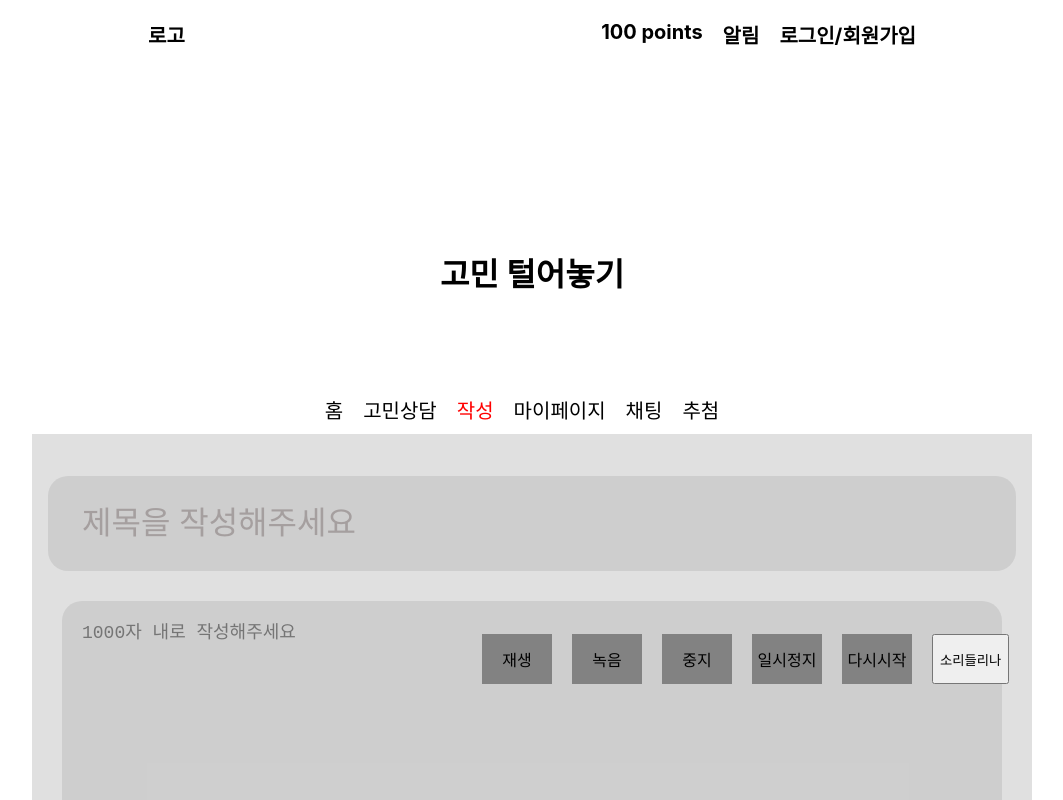
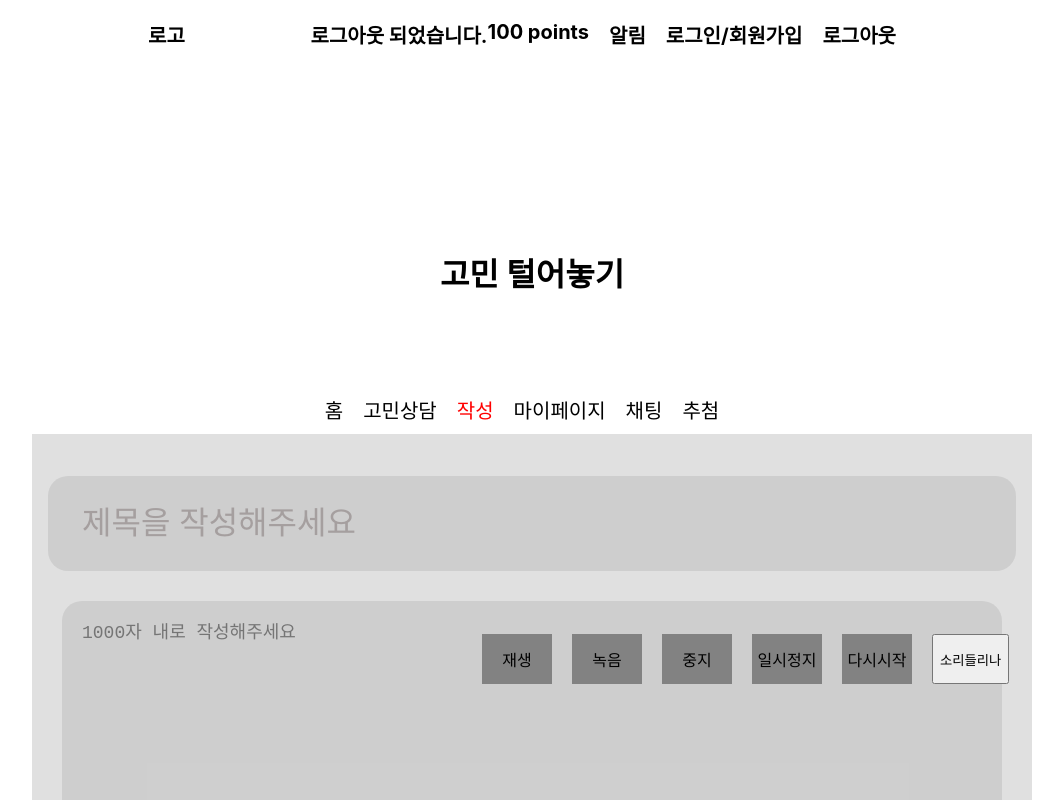
Before and after one commit to hh99-Final-Project/bluemoonFE, a React (Create React App) app: page /post in a window 1280 px wide. Shown: the top 800 px of the page, without its empty margins (108-1171 px from the left). Built offline with nearby package versions, Linux system fonts and the light colour scheme; no server answers.

Commit message:
feat: 로그인 유지 처리 추가

```diff
--- a/src/apis/userApi.js
+++ b/src/apis/userApi.js
@@ -29,7 +29,7 @@ export const userApi = {
 
     isLogin: async () => {
         const data = await instance.get('/api/user/islogin');
-        return data;
+        return data.data;
     },
 
     nickNameCheck: async (nickName) => {
--- a/src/pages/SelectMode.js
+++ b/src/pages/SelectMode.js
@@ -24,7 +24,7 @@ function SelectMode(props){
             </MoveToDiary>
 
             <MoveToDiary onClick={() => navigate('/diarylist')}>
-                고민 상담하기
+                고민 둘러보기
             </MoveToDiary>
         </React.Fragment>
     );
--- a/src/pages/SignUp.js
+++ b/src/pages/SignUp.js
@@ -124,8 +124,8 @@ const Input = styled.input`
 `;
 
 const Button = styled.button`
-    background-color: ${(props) => (props.isvalid === "true" ? "blue" : "gray")};
-    pointer-events: ${(props) => (props.isvalid === "true" ? "auto" : "none")};
+    background-color: ${(props) => (props.isvalid === true ? "blue" : "gray")};
+    pointer-events: ${(props) => (props.isvalid === true ? "auto" : "none")};
     color: #ffffff;
 
     border: none;
--- a/src/pages/WriteDiary.js
+++ b/src/pages/WriteDiary.js
@@ -8,6 +8,7 @@ import Header2 from "../shared/Header2";
 import Popup from "../shared/Popup";
 import { diaryApi } from "../apis/diaryApi";
 import useStore from "../zustand/store";
+import {useSelector} from "react-redux";
 
 WriteDiary.propTypes = {};
 
@@ -28,6 +29,8 @@ function WriteDiary(props) {
   const [isOpenPopup, setIsOpenPopup] = useState(false);
   const [test, setTest] = useState();
 
+  const userInfo = useSelector((state) => state.userSlice.userInfo)
+
   const onChangeTitleHandler = (e) => {
     setTitle(e.target.value);
   };
@@ -41,6 +44,12 @@ function WriteDiary(props) {
   };
 
   const onClickHandler = (e) => {
+
+    if(!userInfo){
+      window.alert('로그인하셔야 등록 가능합니다!')
+      return;
+    }
+
     // api 연동 (voice 보내기 or 다이어리 내역 보내기)
     diaryApi.createPost(title, diary, audioUrl).then((response) => {
       console.log(response);
--- a/src/redux/modules/userSlice.js
+++ b/src/redux/modules/userSlice.js
@@ -1,4 +1,5 @@
 import { createSlice, createAsyncThunk } from '@reduxjs/toolkit'
+import { userApi } from "../../apis/userApi";
 
 const initialState = {
     isLogin: false,
@@ -6,16 +7,16 @@ const initialState = {
 };
 
 //toolkit - thunk (비동기 처리를 여기서 하고 싶을때 사용)
-// export const getInfo = createAsyncThunk("GET_INFO", async() => {
-//     try {
-//         const response = await axios.get("https://run.mocky.io/v3/c4a9c621-ec5e-4505-9f32-d69510d27871");
-//         return response.data;
-//     } catch (e) {
-//         // return null;
-//         return thunkAPI.rejectWithValue(await e.response.data)
-//     }
+export const loginCheck = createAsyncThunk("LOGIN_CHECK", async() => {
+    try {
+        const response = userApi.isLogin()
+        return response;
+    } catch (e) {
+        // return null;
+        return thunkAPI.rejectWithValue(await e.response.data)
+    }
 
-// })
+})
 
 export const userSlice = createSlice({
     name: 'user',
@@ -29,9 +30,10 @@ export const userSlice = createSlice({
         }
     },
     extraReducers: (builder) => {
-        // builder.addCase(getInfo.fulfilled, (state, action) => {
-        // state.info = action.payload
-        // })
+        builder.addCase(loginCheck.fulfilled, (state, action) => {
+            state.userInfo = action.payload
+            state.isLogin = true;
+        })
     },
 })
 
--- a/src/shared/App.js
+++ b/src/shared/App.js
@@ -1,4 +1,4 @@
-import React from "react";
+import React, { useEffect } from "react";
 import { Route, Routes } from "react-router-dom";
 import { QueryClient ,QueryClientProvider } from 'react-query'
 import Main from "../pages/Main";
@@ -14,10 +14,22 @@ import MyTempPage from "../pages/MyTempPage";
 import { Notifications } from "../components/common";
 import NotFound from "../pages/NotFound";
 import Lottery from "../pages/Lottery";
+import { getCookie } from "../utils/cookie";
+import { userApi } from "../apis/userApi";
+import { useDispatch } from "react-redux";
+import {loginCheck} from "../redux/modules/userSlice";
 
 function App() {
 
     const queryClient = new QueryClient();
+    const dispatch = useDispatch();
+    const cookie = getCookie('authorization');
+
+    useEffect(()=>{
+        if(cookie){
+           dispatch(loginCheck());
+        }
+    },[])
 
     return (
         <QueryClientProvider client={queryClient}>
--- a/src/shared/Header2.js
+++ b/src/shared/Header2.js
@@ -1,22 +1,50 @@
 import React, { useState } from "react";
+import { useDispatch, useSelector } from "react-redux";
 import styled from "styled-components";
 import {useNavigate} from "react-router-dom";
 import { Notifications } from "../components/common";
+import { deleteCookie, getCookie } from "../utils/cookie"
+import { getUserInfo, isLogined } from "../redux/modules/userSlice";
+import { isModalOpen } from "../redux/modules/commonSlice";
+import Login from "../components/user/Login";
 
 
 const Header2 = () => {
 
     const navigate = useNavigate();
+    const dispatch = useDispatch();
+    const userInfo = useSelector((state) => state.userSlice.userInfo)
+    const modalOpen = useSelector((state) => state.commonSlice.modalIsOpen);
+
     const [isOpenNoti, setIsOpenNoti] = useState(false);
+
     const loginCheck = () => {
         //로그인 판별하기
+        if(userInfo){
+            window.alert("이미 로그인 되어있습니다");
+        }else{
+            dispatch(isModalOpen(true));
+        }
     }
+
+    const logout = () => {
+        deleteCookie('authorization');
+        dispatch(getUserInfo(null));
+        dispatch(isLogined(false));
+    }
+
     return (
         <HeaderContainer>
             <Logo onClick={() => navigate('/')}>
                 로고
             </Logo>
             <HeaderRightArea>
+                {
+                    userInfo ?
+                        <NickName>{userInfo.nickname}님</NickName>
+                        :
+                        <div>로그아웃 되었습니다.</div>
+                }
                 <Point>
                     100 points
                 </Point>
@@ -25,11 +53,13 @@ const Header2 = () => {
                 }}>
                     알림
                 </AlertIcon>
-                <Login onClick={loginCheck}>
+                <LoginArea onClick={() => loginCheck()}>
                     로그인/회원가입
-                </Login>
+                </LoginArea>
+                <Logout onClick={logout}>로그아웃</Logout>
             </HeaderRightArea>
             {isOpenNoti && <Notifications closeModal={()=>setIsOpenNoti(false)}/>}
+            {modalOpen && <Login/>}
         </HeaderContainer>
     )
 }
@@ -49,6 +79,11 @@ const HeaderRightArea = styled.div`
   justify-content: center;
 
 `;
+
+const NickName = styled.div`
+  margin-right: 20px;
+`;
+
 const Logo = styled.div`
   cursor: pointer;
 `;
@@ -59,6 +94,11 @@ const AlertIcon = styled.div`
   margin-right: 20px;
   cursor: pointer;
 `;
-const Login = styled.div`
+const LoginArea = styled.div`
   cursor: pointer;
+  margin-right: 20px;
 `;
+
+const Logout = styled(LoginArea)`
+
+`;
```
Also changed, not shown: src/hoc/auth.js (deleted, +0 -18 lines).
